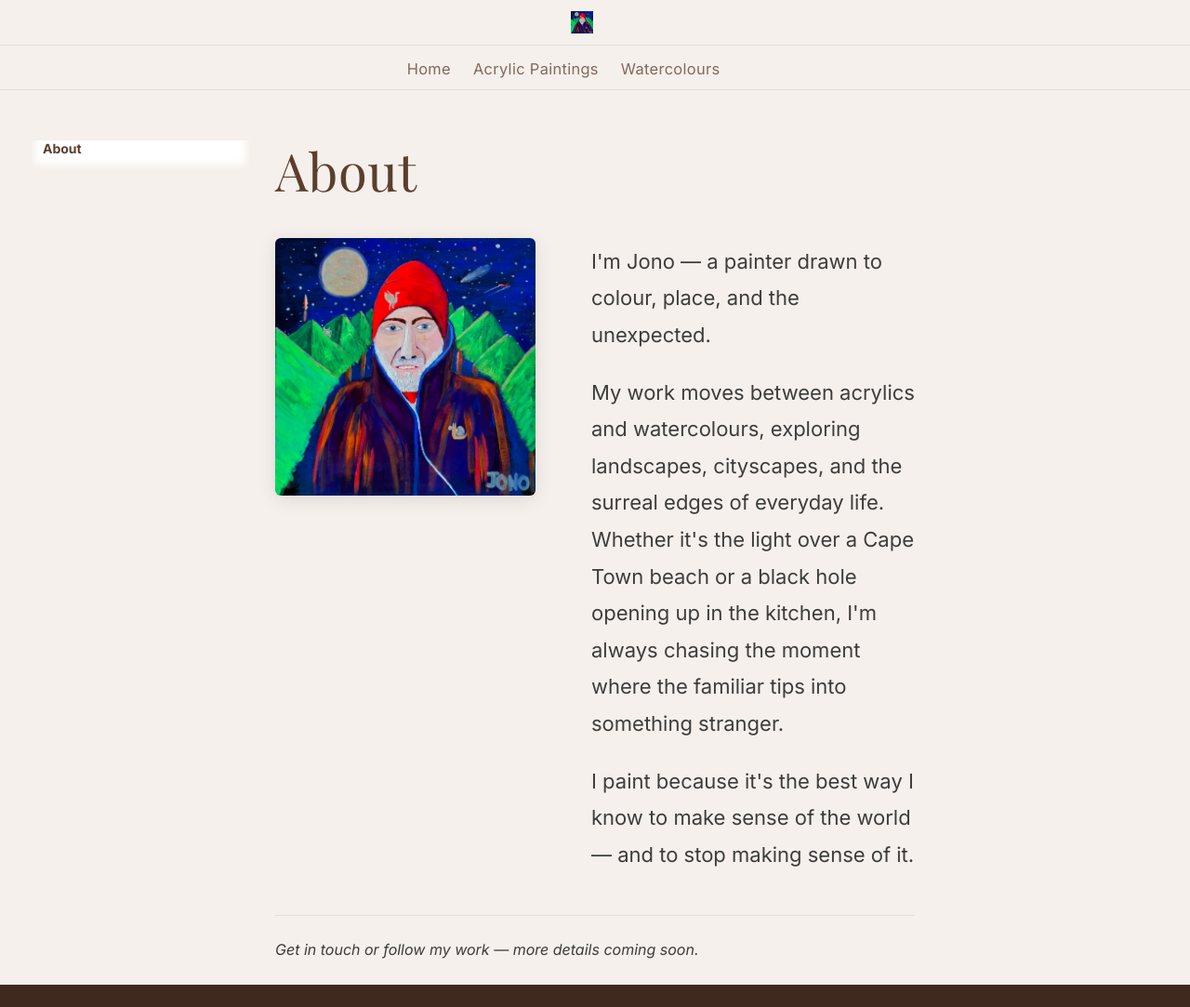
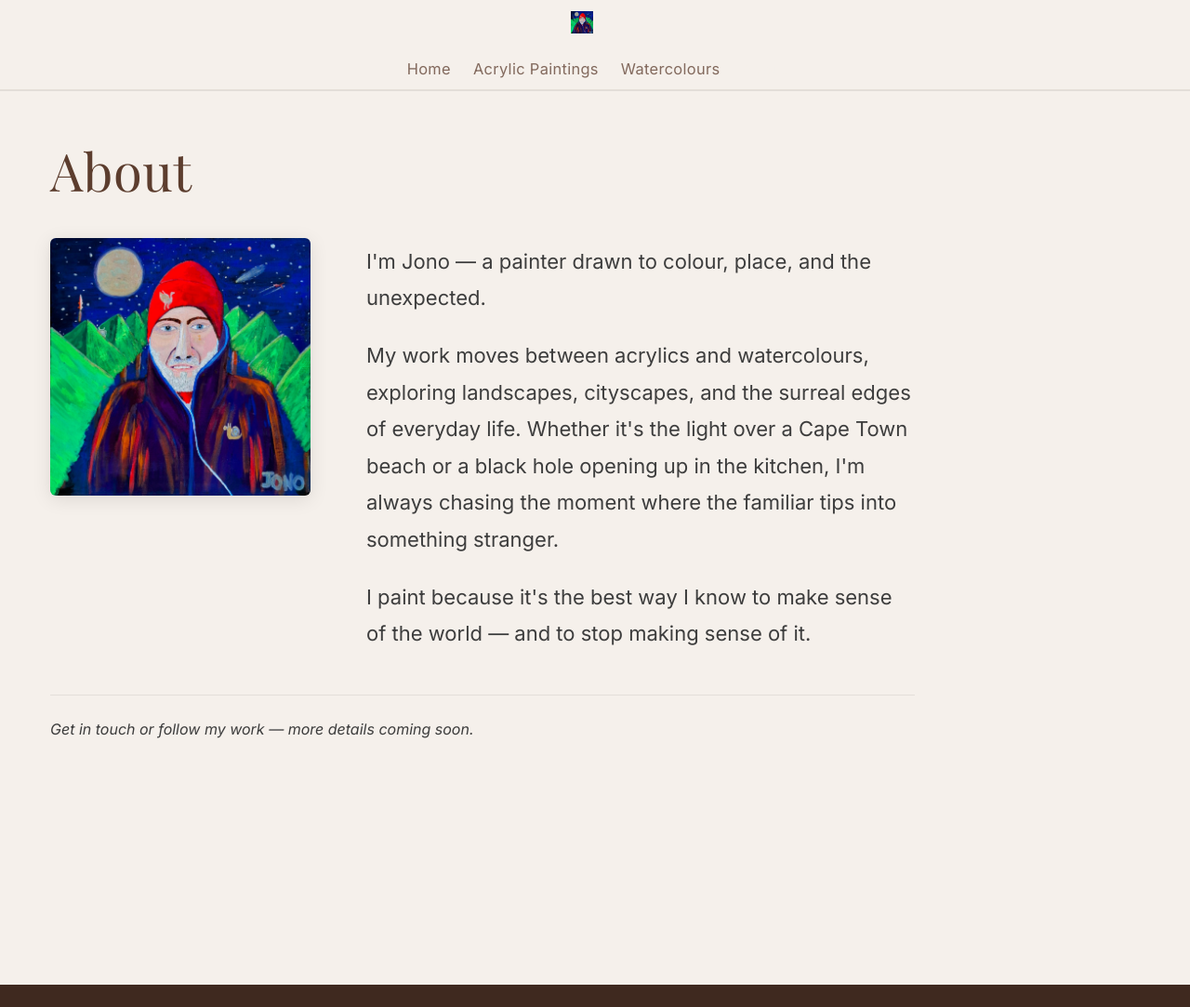
Before and after one commit to JonathanCGill/Jono-The-Artist, an MkDocs documentation site: the page built from docs/about.md, in a window 1280 px wide and 1083 px high. Shown: the whole window at 93% size. Built offline with MkDocs 1.6.1 and Material for MkDocs 9.7.7, drawn with Linux system fonts in a browser that asks for light colours.

Commit message:
Hide left sidebar and make tab links always visible
- Hide .md-sidebar--primary since the site is small and tabs suffice
- Add navigation.tabs.sticky to keep tabs visible on scroll
- Add sticky positioning to .md-tabs as CSS fallback

https://claude.ai/code/session_01AFSRDZ44oT5PwpMo6g4dic

```diff
--- a/docs/stylesheets/custom.css
+++ b/docs/stylesheets/custom.css
@@ -50,10 +50,13 @@ body,
   right: 0.4rem;
 }
 
-/* Tabs row — light background with brown text, centered */
+/* Tabs row — light background with brown text, centered, always visible */
 .md-tabs {
   background-color: #f5f0eb;
   border-bottom: 1px solid rgba(92, 61, 46, 0.1);
+  position: sticky;
+  top: 0;
+  z-index: 99;
 }
 
 .md-tabs__list {
@@ -118,7 +121,12 @@ body,
   color: #3d3d3d;
 }
 
-/* Sidebar nav links */
+/* Hide the left sidebar — site is small, tabs are enough */
+.md-sidebar--primary {
+  display: none;
+}
+
+/* Sidebar nav links (kept for mobile toggle fallback) */
 .md-nav__link {
   color: #5c3d2e;
 }
--- a/mkdocs.yml
+++ b/mkdocs.yml
@@ -12,6 +12,7 @@ theme:
     code: Roboto Mono
   features:
     - navigation.tabs
+    - navigation.tabs.sticky
     - navigation.top
   favicon: favicon.ico
   logo: favicon.png
```
